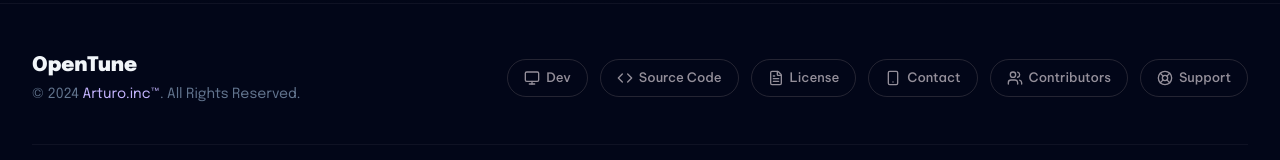
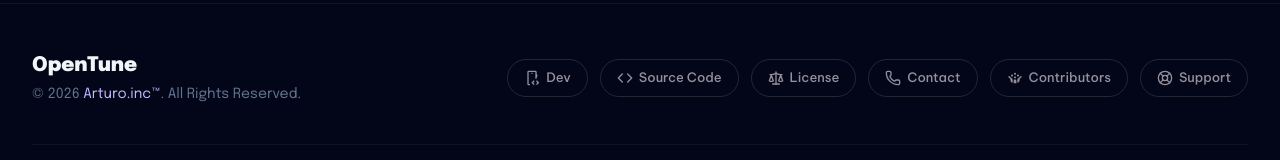
Before and after one commit to RajnishKMehta/OpenTune-site, a Next.js app: page /en in a window 1280 px wide. Shown: the part 4794-4954 px from the top of the page. Built offline with nearby package versions, Linux system fonts and the light colour scheme; no server answers.

Commit message:
chore(footer): update footer links, icons and copyright year

```diff
--- a/src/components/layout/Footer.tsx
+++ b/src/components/layout/Footer.tsx
@@ -1,12 +1,12 @@
 import { useTranslations } from 'next-intl';
-import { Monitor, Code, FileText, Smartphone, Users, LifeBuoy } from '@icons';
+import { MobileCode, Code, Scale, Phone, Crowdsource, LifeBuoy } from '@icons';
 import Link from 'next/link';
 import { type Locale } from '@config/locales';
 
 const GITHUB = 'https://github.com/Arturo254/OpenTune';
 const GITHUB_DEV = 'https://github.com/Arturo254/';
 const LICENSE_URL = 'https://raw.githubusercontent.com/Arturo254/OpenTune/master/LICENSE';
-const WHATSAPP = 'https://wa.me/5576847925';
+const WHATSAPP = 'https://wa.me/+525576847925';
 
 export default function Footer({ locale }: { locale: Locale }) {
   const t = useTranslations();
@@ -32,7 +32,7 @@ export default function Footer({ locale }: { locale: Locale }) {
 
           <div className="flex flex-wrap gap-3 justify-center">
             <a href={GITHUB_DEV} target="_blank" rel="noopener noreferrer" className="footer-chip">
-              <Monitor size={16} />
+              <MobileCode size={16} />
               {t('footer.dev')}
             </a>
             <a href={GITHUB} target="_blank" rel="noopener noreferrer" className="footer-chip">
@@ -40,15 +40,15 @@ export default function Footer({ locale }: { locale: Locale }) {
               {t('footer.source')}
             </a>
             <a href={LICENSE_URL} target="_blank" rel="noopener noreferrer" className="footer-chip">
-              <FileText size={16} />
+              <Scale size={16} />
               {t('footer.license')}
             </a>
             <a href={WHATSAPP} target="_blank" rel="noopener noreferrer" className="footer-chip">
-              <Smartphone size={16} />
+              <Phone size={16} />
               {t('footer.contact')}
             </a>
             <Link href={`/${locale}/contributors`} className="footer-chip">
-              <Users size={16} />
+              <Crowdsource size={16} />
               {t('footer.contributors')}
             </Link>
             <Link href={`/${locale}/support`} className="footer-chip">
--- a/src/messages/en.json
+++ b/src/messages/en.json
@@ -99,7 +99,7 @@
     "latest": "Latest"
   },
   "footer": {
-    "copyright": "© 2024",
+    "copyright": "© 2026",
     "rights": "All Rights Reserved.",
     "dev": "Dev",
     "source": "Source Code",
```
